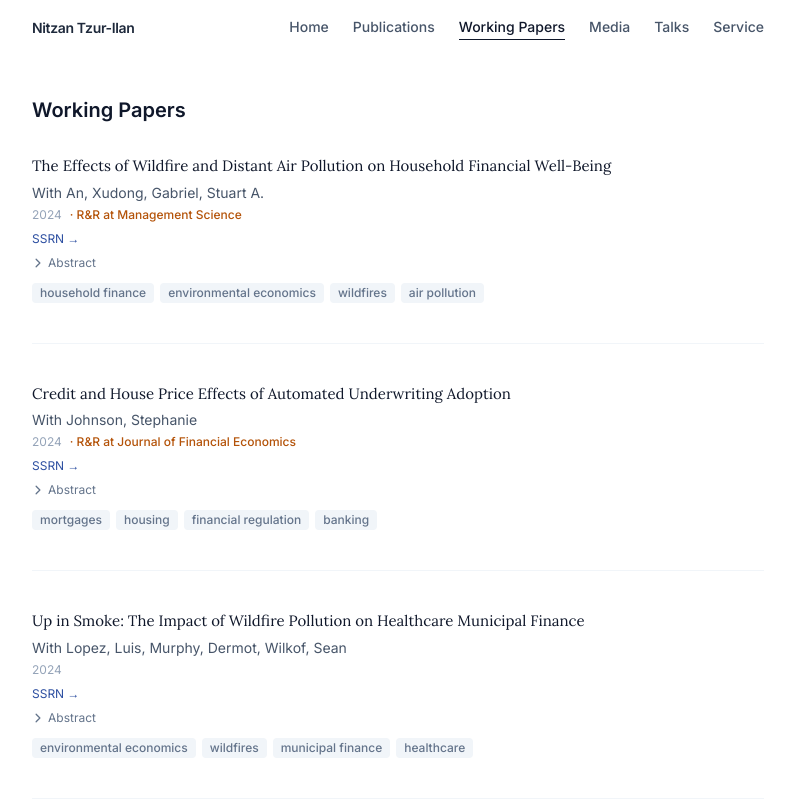
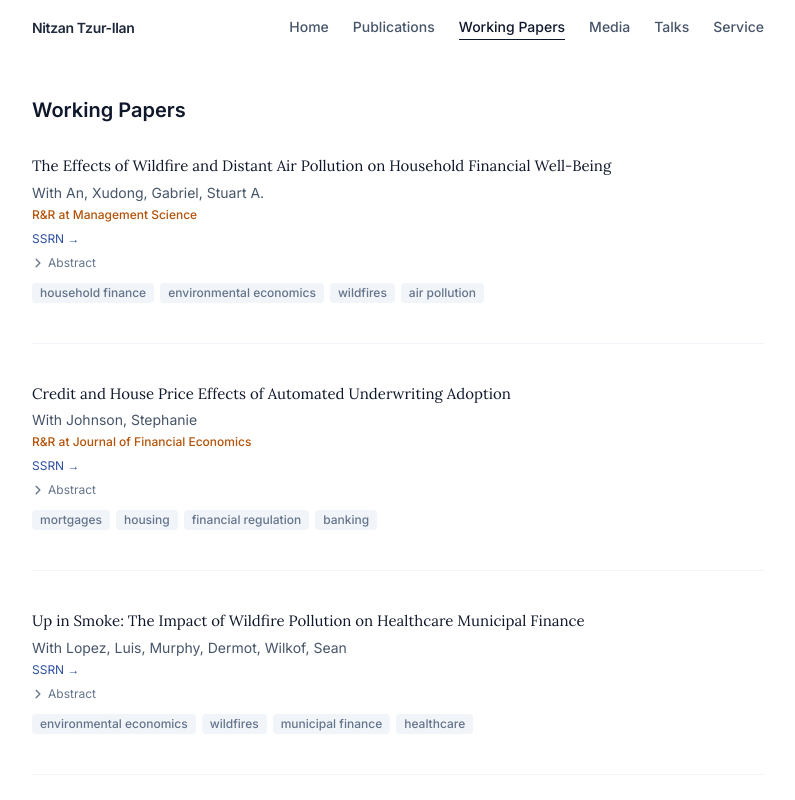
Before and after one commit to nitzantzur/website, a React (Vite) app: page /working-papers in a window 1280 px wide. Shown: the top 800 px of the page, without its empty margins (242-1037 px from the left). Built offline with nearby package versions, Linux system fonts and the light colour scheme.

Commit message:
Remove year from working papers, clean up R&R journal display

```diff
--- a/src/pages/WorkingPapers.tsx
+++ b/src/pages/WorkingPapers.tsx
@@ -36,12 +36,9 @@ export default function WorkingPapers() {
                   </p>
                 )}
 
-                <p className="text-xs text-slate-400 mb-2">
-                  {paper.date.slice(0, 4)}
-                  {paper.status === 'revise-resubmit' && paper.journal && (
-                    <span className="ml-2 text-amber-700 font-medium">· R&R at {paper.journal}</span>
-                  )}
-                </p>
+                {paper.status === 'revise-resubmit' && paper.journal && (
+                  <p className="text-xs text-amber-700 font-medium mb-2">R&R at {paper.journal}</p>
+                )}
 
                 {/* Links */}
                 <div className="flex flex-wrap gap-3 mb-2">
```
